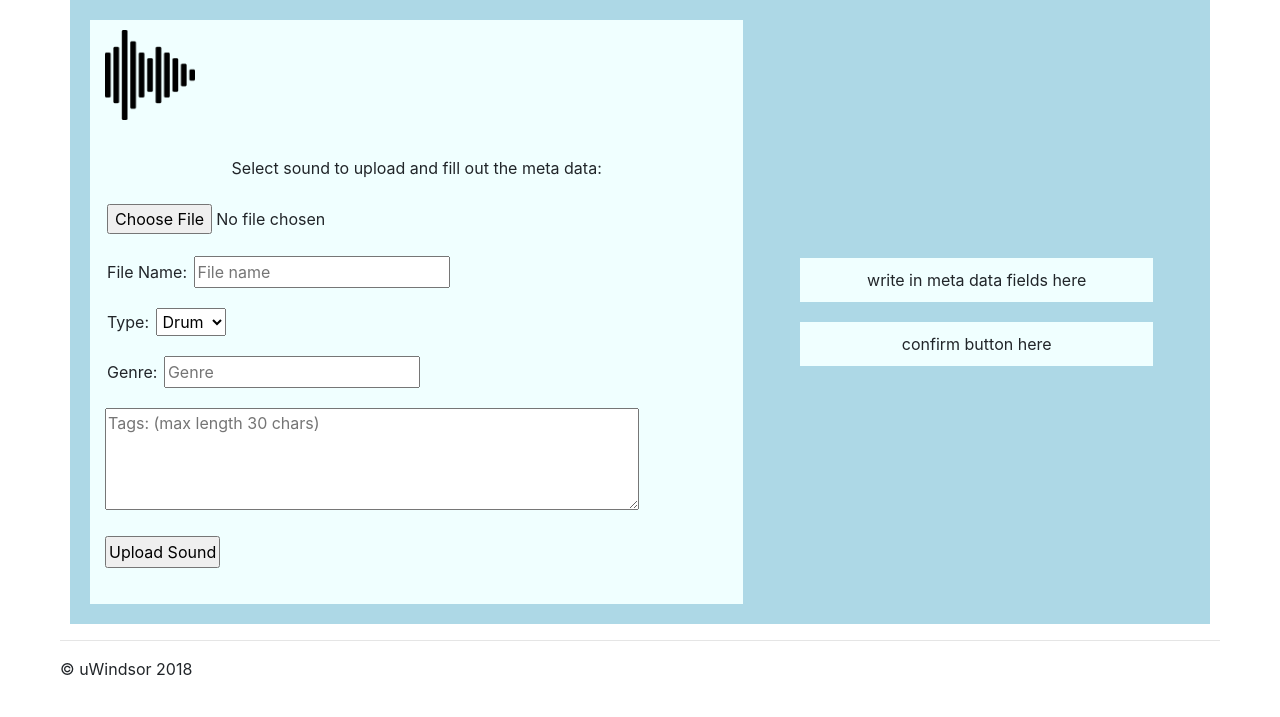
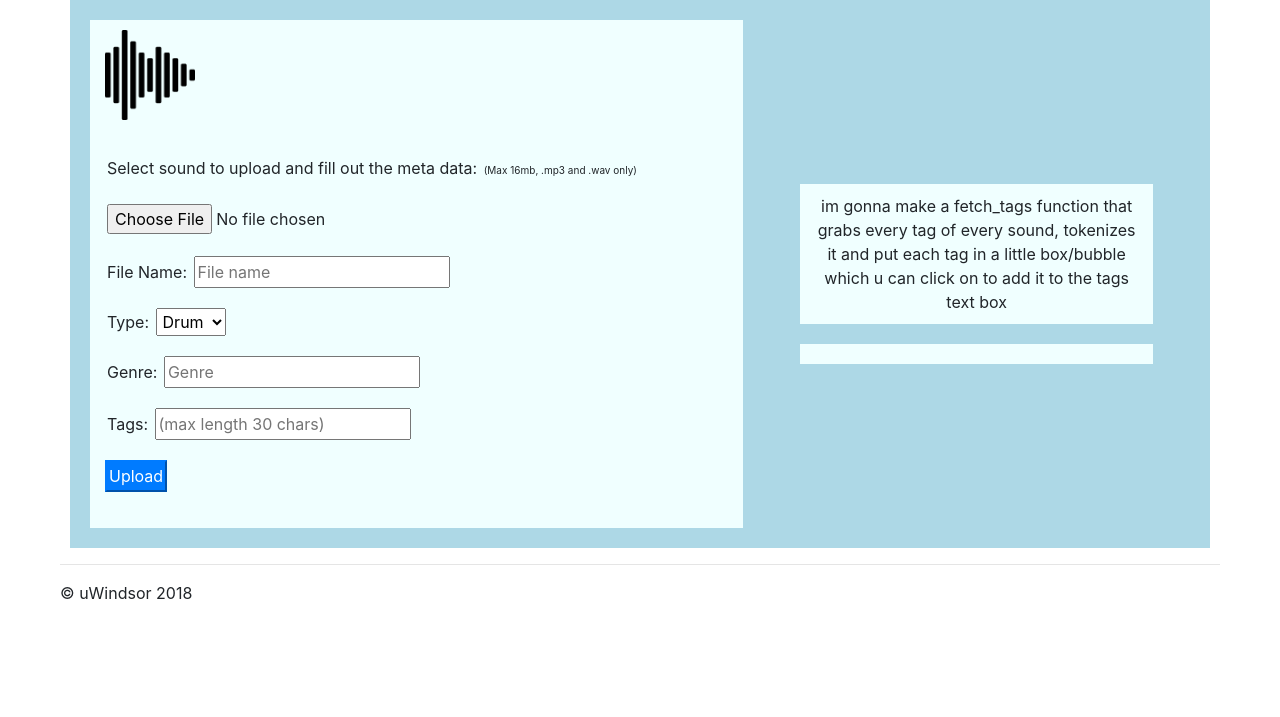
Before and after one commit to zjalicn/soundshare, a PHP site: page /upload.php in a window 1280 px wide. Shown: the part 83-800 px from the top of the page. Run offline with PHP 8.4, Linux system fonts and the light colour scheme; the visitor is signed in with stand-in values (Sample User, id 1); some libraries are stand-ins or nearby versions.

Commit message:
upload files to db + lil things

```diff
--- a/css/styles.css
+++ b/css/styles.css
@@ -44,9 +44,6 @@ body {
     text-align: center;
 }
 
-.form-group{
-
-}
 .form-group *{
     position: relative;
     padding:2px;
--- a/header.php
+++ b/header.php
@@ -15,16 +15,16 @@
     <link href="./css/ie10-viewport-bug-workaround.css" rel="stylesheet">
     <link href="jumbotron.css" rel="stylesheet">
     <script src="./js/ie-emulation-modes-warning.js"></script>
-
     <?php session_start(); ?>
 </head>
 <body>
 <header>
-    <?php require("navbar.php"); ?>
     <?php
+    require("navbar.php");
 
-    if ($_SESSION['username']=="" &&
-    !(in_array($_SERVER["SCRIPT_NAME"], array('/soundshare/index.php','/soundshare/signup.php')))){
+    //echo $_SERVER["SCRIPT_NAME"];
+    if ($_SESSION['username']=="" && //ill clean this up a bit its just while im working on localhost & myweb, urls are slightly different
+    !(in_array($_SERVER["SCRIPT_NAME"], array('/soundshare/index.php','/index.php','/soundshare/signup.php','/signup.php')))){
         header("Location: index.php");
     }
     ?>
--- a/navbar.php
+++ b/navbar.php
@@ -2,6 +2,7 @@
   include 'php-pre55-password-hash-utils.php';
 
   function authenticate(){ //auth via db
+    return true; //DELETE THIS LATER TO ACTIVATE AUTHORIZATION AGAIN
     require("connect-db.php");
     $username = $_POST['username'];
     $password = $_POST['password'];
@@ -57,7 +58,7 @@ EOD;
                           <button type="logout" name="logout" class="btn-sml btn-primary">Log Out</button>
                         </form>';
             }
-            echo $navbar;
+            echo $navbar; // output the navbar we just created
 
           ?>
         </div><!--/.navbar-collapse -->
--- a/upload.php
+++ b/upload.php
@@ -1,49 +1,102 @@
 <?php require('header.php');?>
+
+<?php
+
+     function upload(){
+        require("connect-db.php");
+        $id = mysqli_num_rows(mysqli_query($mysqli, "SELECT * FROM sounds"));
+        $file = $_FILES['uploadfile']['name'];
+        $filename = $_POST['filename'];
+        $type = $_POST['type'];
+        $genre = $_POST['genre'];
+        $username = $_SESSION['username'];
+        $tags = $_POST['tags'];
+
+        // File upload path
+        $fileName = basename($_FILES['uploadfile']['name']);
+        $targetFilePath = './sounds/' . $fileName;
+        $fileType = pathinfo($targetFilePath,PATHINFO_EXTENSION);
+
+
+        //if we have time make it check so that files being saved to the server dont share names
+        if(in_array($fileType,array('mp3','wav'))){// Upload file to server
+            if(move_uploaded_file($_FILES["uploadfile"]["tmp_name"], $targetFilePath)){
+                // Insert
+                $sql = "
+                INSERT INTO sounds(id, name, type, genre, tags, timestamp, username, file)
+                VALUES ('".++$id."', '$filename', '$type', '$genre', '$tags', CURRENT_TIMESTAMP, '$username', '$file')";
+                //echo $sql;
+                if(mysqli_query($mysqli, $sql)){
+                    $statusMsg = "The file ".$fileName. " has been uploaded successfully.";
+                }else{
+                    $statusMsg = "File upload failed, please try again.";
+                }
+            }else{
+                $statusMsg = "Sorry, there was an error uploading your file."; //File upload failed, please try again.
+            }
+        }else{
+            $statusMsg = 'Sorry, only MP3 and WAV files are allowed to upload.';
+        }
+        echo $statusMsg;
+        /*
+        if (mysqli_query($mysqli, $sql){
+            echo 'ay';
+        } else{
+            echo 'nope';
+        }*/
+    }
+
+    if (isset($_POST['upload'])){
+        upload();
+    }
+
+?>
 
 <main>
 <div class="container">
     <div class="row dashboard ">
         <div class="col col-lg-7 dashboard-col">
-        <img src="./images/waveform.png" style="width:90px; margin: auto"/>
+        <img src="./images/waveform.png" style="width:90px; margin: 0 auto;"/>
         <div class="form-group" >
+            <form method="post" style="width:60%; display: inline" enctype="multipart/form-data">
+                <p>Select sound to upload and fill out the meta data:
+                <span style="font-size:10px">(Max 16mb, .mp3 and .wav only)</span></p>
 
-            <form method="post" enctype="multipart/form-data" style="width:60%; text-align:center; display: inline">
-                <p>Select sound to upload and fill out the meta data:</p>
-
-                <input type="file" name="uploadfile" id="fileToUpload"/> <br/>
+                <input type="file" name="uploadfile"/> <br/> <!--req -->
 
                 <label for="filename">File Name:</label>
-                <input type="text" name="filename" placeholder="File name"/> <br/>
+                <input type="text" name="filename" placeholder="File name" /> <br/> <!--req -->
 
                 <label for="filename">Type:</label>
-                <select name="soundtype">
-                    <option value="">Drum</option>
-                    <option value="">Synth</option>
-                    <option value="">Fx</option>
-                    <option value="">Vocal</option>
-                    <option value="">Loop</option>
-                    <option value="">Bass</option>
+                <select name="type">
+                    <option value="Drum">Drum</option>
+                    <option value="Synth">Synth</option>
+                    <option value="Fx">Fx</option>
+                    <option value="Vocal">Vocal</option>
+                    <option value="Loop">Loop</option>
+                    <option value="Bass">Bass</option>
                 </select> <br/>
 
                 <label for="filename">Genre:</label>
-                <input type="text" name="genre" placeholder="Genre"/> <br/>
+                <input type="text" name="genre" placeholder="Genre"/> <br/> <!--req -->
 
-                <textarea rows="4" cols="50" name="tags" maxlength="30" placeholder="Tags: (max length 30 chars)"></textarea>
+                <label for="tags">Tags:</label>
+                <input type="text" name="tags" maxlength="30" placeholder="(max length 30 chars)"></textarea>
                 <br/>
 
-                <input type="submit" value="Upload Sound" name="submit"/>
+                <button type="upload" name="upload" class="btn-sml btn-primary">Upload</button>
             </form></div>
         </div>
 
         <div class="col col-lg-4 centered" style="text-align:center">
             <div class="row">
                 <div class="col dashboard-col">
-                    write in meta data fields here
+                    im gonna make a fetch_tags function that grabs every tag of every sound, tokenizes it
+                    and put each tag in a little box/bubble which u can click on to add it to the tags text box
                 </div>
             </div>
             <div class="row">
                 <div class="col dashboard-col">
-                    confirm button here
                 </div>
             </div>
         </div>
--- /dev/null
+++ b/user.ini
@@ -0,0 +1,2 @@
+upload_max_filesize = 40M
+post_max_size = 40M
```
Also changed, not shown: connect-db.php (+6 -4 lines), 6 other files.
